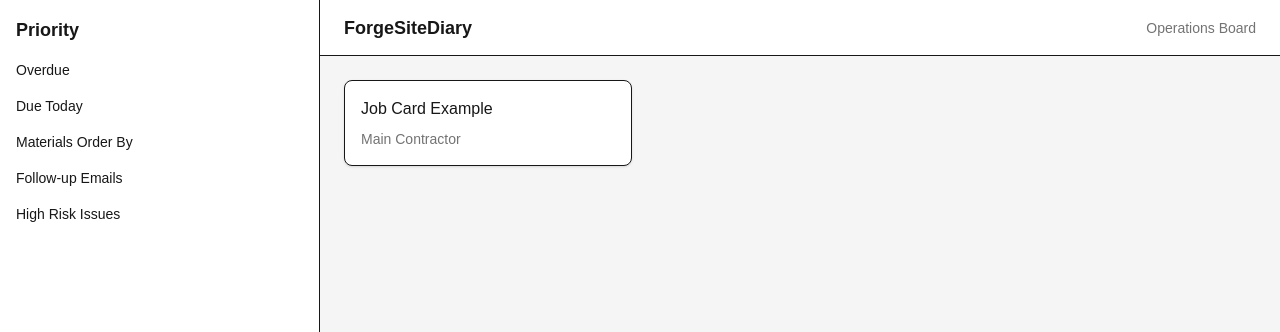
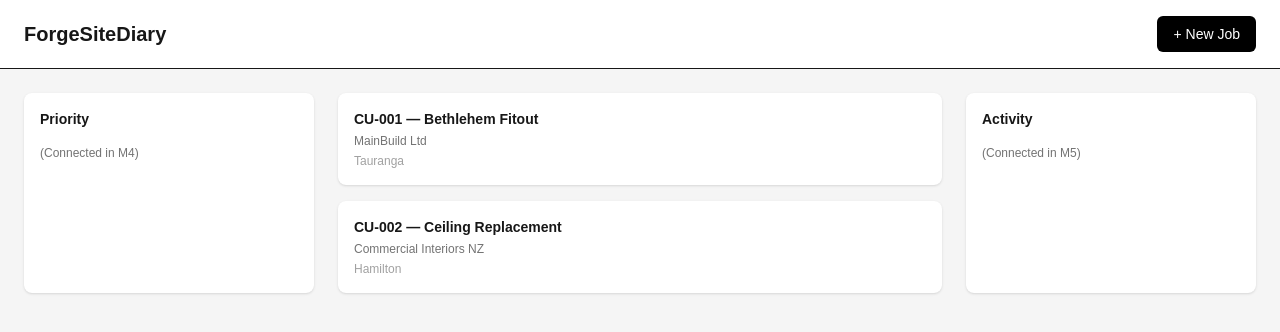
Before and after one commit to dcljlong/ForgeSiteDiary, a Next.js app: page / in a window 1280 px wide. Shown: the top 332 px of the page. Built offline with nearby package versions, Linux system fonts and the light colour scheme.

Commit message:
feat: M3 render real seeded jobs on Operations Board

```diff
--- a/src/app/page.tsx
+++ b/src/app/page.tsx
@@ -1,41 +1,60 @@
+import { seedJobs } from '@/lib/domain/seedJobs';
+import { jobs } from '@/lib/domain/devStore';
+
 export default function Home() {
+  seedJobs();
+
   return (
-    <div className="flex min-h-screen bg-neutral-100 text-neutral-900">
+    <main className="min-h-screen bg-neutral-100">
 
-      {/* ZONE B — Priority Rail */}
-      <aside className="w-80 border-r bg-white p-4">
-        <h2 className="text-lg font-semibold">Priority</h2>
-        <div className="mt-4 space-y-4 text-sm">
-          <div>Overdue</div>
-          <div>Due Today</div>
-          <div>Materials Order By</div>
-          <div>Follow-up Emails</div>
-          <div>High Risk Issues</div>
-        </div>
-      </aside>
+      {/* Top Bar */}
+      <div className="flex items-center justify-between border-b bg-white px-6 py-4">
+        <h1 className="text-xl font-semibold">ForgeSiteDiary</h1>
+        <button className="rounded-md bg-black px-4 py-2 text-sm text-white">
+          + New Job
+        </button>
+      </div>
 
-      {/* ZONE C — Main Area */}
-      <div className="flex flex-1 flex-col">
+      {/* Main Layout */}
+      <div className="grid grid-cols-12 gap-6 p-6">
 
-        {/* ZONE A — Top Bar */}
-        <header className="flex h-14 items-center justify-between border-b bg-white px-6">
-          <div className="text-lg font-semibold">ForgeSiteDiary</div>
-          <div className="text-sm text-neutral-500">Operations Board</div>
-        </header>
+        {/* Priority Rail */}
+        <aside className="col-span-3 rounded-lg bg-white p-4 shadow-sm">
+          <h2 className="text-sm font-semibold">Priority</h2>
+          <p className="mt-4 text-xs text-neutral-500">
+            (Connected in M4)
+          </p>
+        </aside>
 
         {/* Job Grid */}
-        <main className="flex-1 p-6">
-          <div className="grid gap-6 sm:grid-cols-2 lg:grid-cols-3">
-            <div className="rounded-lg border bg-white p-4 shadow-sm">
-              <div className="font-medium">Job Card Example</div>
-              <div className="mt-2 text-sm text-neutral-500">
-                Main Contractor
+        <section className="col-span-6 grid gap-4">
+          {jobs.map(job => (
+            <div
+              key={job.id}
+              className="rounded-lg bg-white p-4 shadow-sm"
+            >
+              <div className="text-sm font-semibold">
+                {job.jobNumber} — {job.name}
+              </div>
+              <div className="mt-1 text-xs text-neutral-500">
+                {job.mainContractor}
+              </div>
+              <div className="mt-1 text-xs text-neutral-400">
+                {job.siteAddress}
               </div>
             </div>
-          </div>
-        </main>
+          ))}
+        </section>
+
+        {/* Activity Feed */}
+        <aside className="col-span-3 rounded-lg bg-white p-4 shadow-sm">
+          <h2 className="text-sm font-semibold">Activity</h2>
+          <p className="mt-4 text-xs text-neutral-500">
+            (Connected in M5)
+          </p>
+        </aside>
 
       </div>
-    </div>
+    </main>
   );
 }
```
